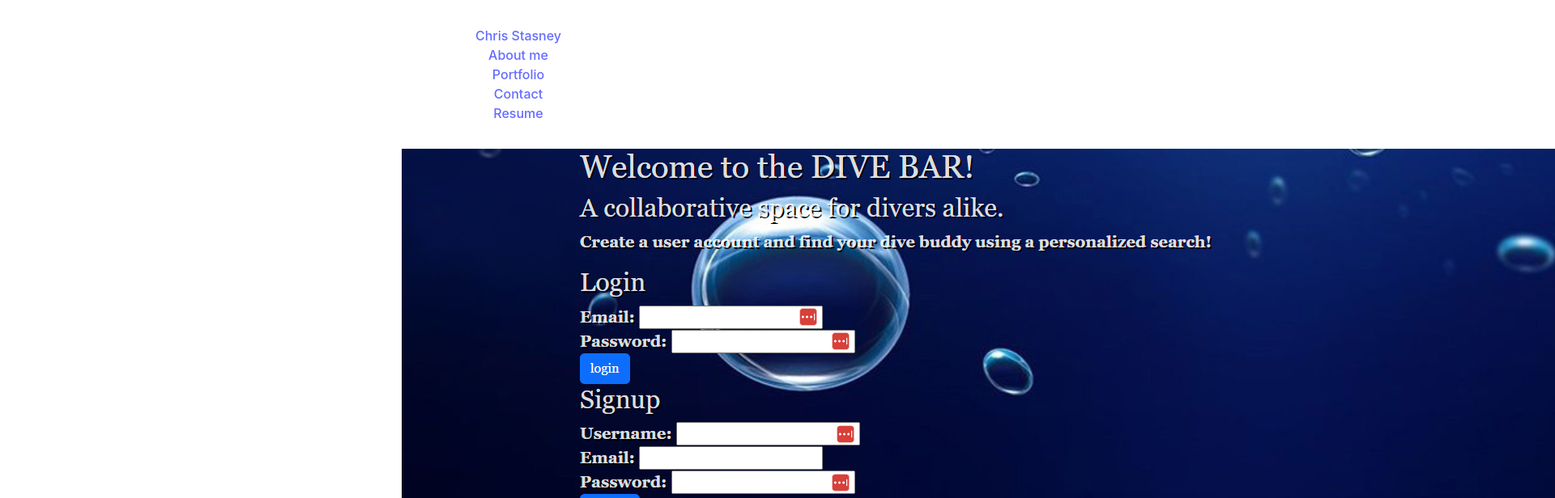
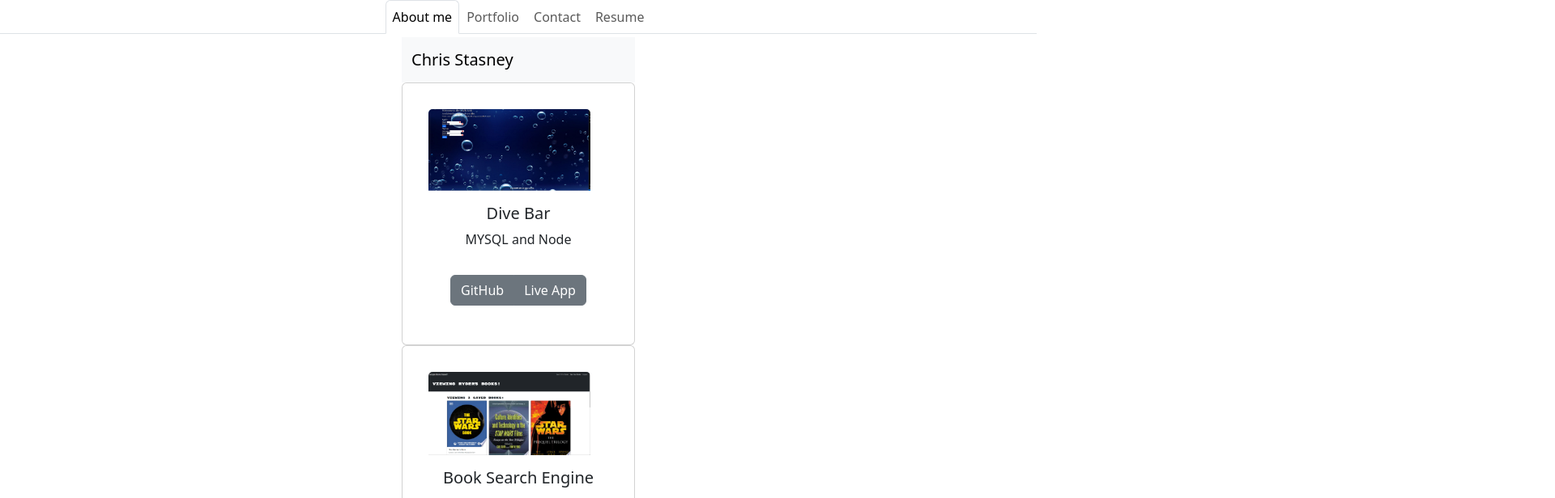
Before and after one commit to cstasney/React-Portfolio, a React (Vite) app: page /portfolio in a window 1280 px wide. Shown: the top 616 px of the page at 81% size, 1920 px wide, since content can reach past the window. Built offline with nearby package versions, Linux system fonts and the light colour scheme.

Commit message:
nav styling working

```diff
--- a/package.json
+++ b/package.json
@@ -11,6 +11,7 @@
         "preview": "vite preview"
     },
     "dependencies": {
+        "bootstrap": "^5.3.2",
         "react": "^18.2.0",
         "react-bootstrap": "^2.10.0",
         "react-dom": "^18.2.0",
--- a/src/App.css
+++ b/src/App.css
@@ -32,6 +32,6 @@
   margin-bottom: 150px;
 }
 
-.header {
-
+.projectImage {
+  max-width: 200px;
 }
--- a/src/App.jsx
+++ b/src/App.jsx
@@ -2,6 +2,7 @@ import Header from './components/Header'
 import Nav from './components/Nav'
 // import Footer from './components/footer'
 import { Outlet } from 'react-router-dom'
+import 'bootstrap/dist/css/bootstrap.min.css'
 import './App.css'
 
 function App() {
--- a/src/components/Nav.jsx
+++ b/src/components/Nav.jsx
@@ -2,24 +2,26 @@ import Container from 'react-bootstrap/Container';
 import Nav from 'react-bootstrap/Nav';
 import Navbar from 'react-bootstrap/Navbar';
 import { Link } from 'react-router-dom'
+import { useState } from 'react';
 
 function portfolioNav() {
+    const [currentPage, setCurrentPage] = useState('home')
     return (
-        <Navbar expand="lg" className="bg-body-tertiary navBar" variant="pills" defaultactivekey="/home">
+        <Navbar expand="lg" className="bg-body-tertiary navBar" defaultactivekey="/home">
             <Container>
                 <Navbar.Brand href="#home">Chris Stasney</Navbar.Brand>
-                    <Nav className="me-auto" variant="pills" defaultactivekey="/home">
-                        <Nav.Item>
-                            <Nav.Link as={Link} to ="/">About me</Nav.Link>
+                    <Nav className="nav nav-tabs fixed-top justify-content-center"defaultactivekey="/home">
+                        <Nav.Item className='nav-item'>
+                            <Nav.Link className={currentPage === 'home' ? 'nav-link active' : 'nav-link'} onClick={() =>setCurrentPage('home')} as={Link} to ="/">About me</Nav.Link>
                         </Nav.Item>
-                        <Nav.Item>
-                            <Nav.Link as={Link} to ='/portfolio' eventKey="link-1">Portfolio</Nav.Link>
+                        <Nav.Item className='nav-item'>
+                            <Nav.Link className={currentPage === 'portfolio' ? 'nav-link active' : 'nav-link'} onClick={() =>setCurrentPage('portfolio')} as={Link} to ='/portfolio'>Portfolio</Nav.Link>
                         </Nav.Item>
-                        <Nav.Item>
-                            <Nav.Link as={Link} to ='/contact' eventKey="link-1">Contact</Nav.Link>
+                        <Nav.Item className='nav-item'>
+                            <Nav.Link className={currentPage === 'contact' ? 'nav-link active' : 'nav-link'} onClick={() =>setCurrentPage('contact')} as={Link} to ='/contact'>Contact</Nav.Link>
                         </Nav.Item>
-                        <Nav.Item>
-                            <Nav.Link as={Link} to ='/resume' eventKey="link-1">Resume</Nav.Link>
+                        <Nav.Item className='nav-item'>
+                            <Nav.Link className={currentPage === 'resume' ? 'nav-link active' : 'nav-link'} onClick={() =>setCurrentPage('resume')} as={Link} to ='/resume'>Resume</Nav.Link>
                         </Nav.Item>
                     </Nav>
             </Container>
--- a/src/components/Project.jsx
+++ b/src/components/Project.jsx
@@ -1,6 +1,7 @@
 import Card from 'react-bootstrap/Card';
-import ListGroup from 'react-bootstrap/ListGroup';
 import * as projects from '../assets'
+import Button from 'react-bootstrap/Button';
+import ButtonGroup from 'react-bootstrap/ButtonGroup';
 
 
 function Project({ project }) {
@@ -8,22 +9,18 @@ function Project({ project }) {
   const projectImage = projects[name];
   return (
     <Card style={{ width: '18rem' }}>
-        <Card.Img variant="top" src={projectImage} />
+      <Card.Img variant="top" src={projectImage} className="projectImage justify-content-center" />
       <Card.Body>
-          <Card.Title>Card Title</Card.Title>
+        <Card.Title>{project.title}</Card.Title>
         <Card.Text>
-            Some quick example text to build on the card title and make up the
-            bulk of the card's content.
+          {project.description}
         </Card.Text>
       </Card.Body>
-        <ListGroup className="list-group-flush">
-          <ListGroup.Item>Cras justo odio</ListGroup.Item>
-          <ListGroup.Item>Dapibus ac facilisis in</ListGroup.Item>
-          <ListGroup.Item>Vestibulum at eros</ListGroup.Item>
-        </ListGroup>
       <Card.Body>
-          <Card.Link href="#">Card Link</Card.Link>
-          <Card.Link href="#">Another Link</Card.Link>
+        <ButtonGroup aria-label="Basic example">
+          <Button href={`${project.gitHub}`} variant="secondary">GitHub</Button>
+          <Button variant="secondary">Live App</Button>
+        </ButtonGroup>
       </Card.Body>
     </Card>
   );
--- a/src/index.css
+++ b/src/index.css
@@ -55,6 +55,10 @@ button:focus-visible {
   outline: 4px auto -webkit-focus-ring-color;
 }
 
+.nav-item a.active {
+  background-color: blue;
+}
+
 @media (prefers-color-scheme: light) {
   :root {
     color: #213547;
--- a/src/pages/Portfolio.jsx
+++ b/src/pages/Portfolio.jsx
@@ -7,13 +7,16 @@ function Portfolio() {
       name: 'diveBar',
       description: 'MYSQL and Node',
       link: "https://github.com",
-      repo: "https://github.com"
+      repo: "https://github.com",
+      title: 'Dive Bar',
+      gitHub: 'https://github.com/JackStras/Dive-Bar'
     },
     {
       name: 'bookSearch',
       description: 'MERN Stack',
       link: "https://github.com",
-      repo: "https://github.com"
+      repo: "https://github.com",
+      title: 'Book Search Engine'
     },
     // {
     //   name: 'runBuddy',
```
Also changed, not shown: 1 other file (tests, documents, lock files or other folders). Lines whose indentation alone changed are shown as unchanged.
